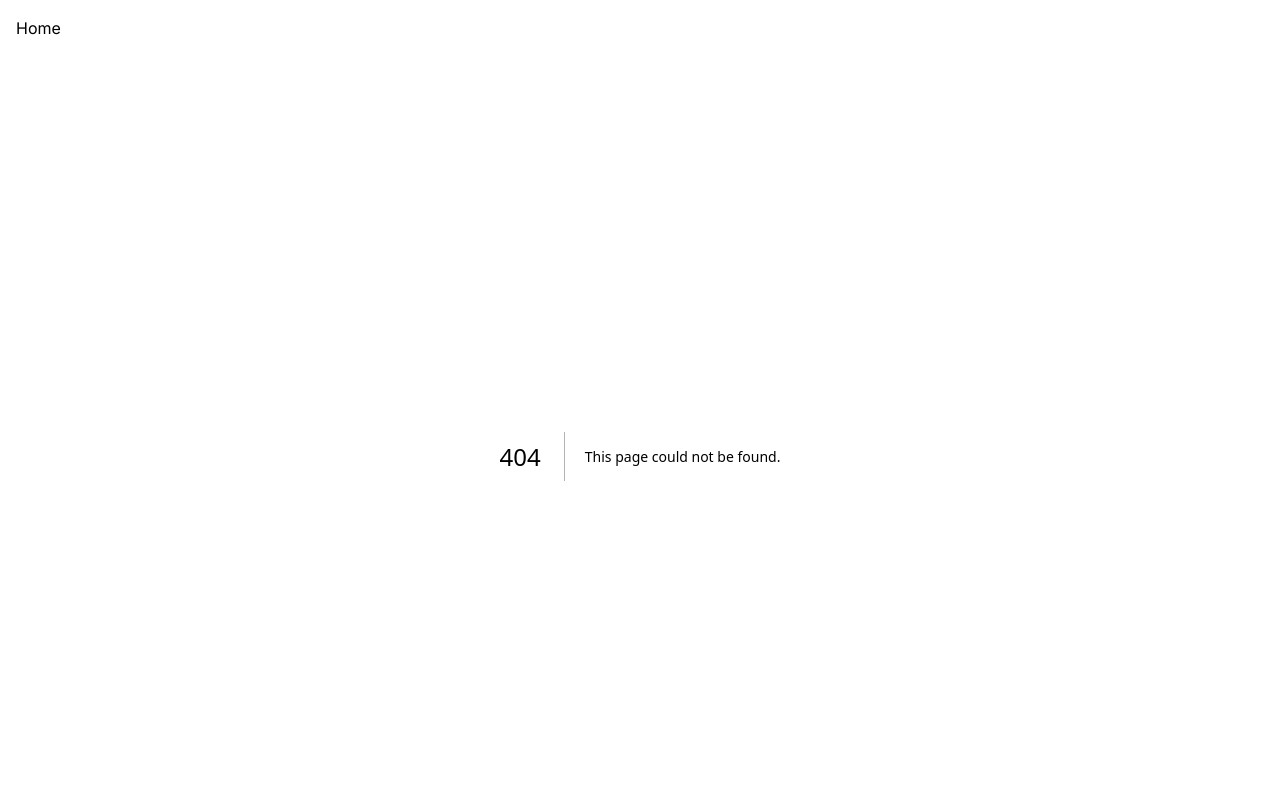
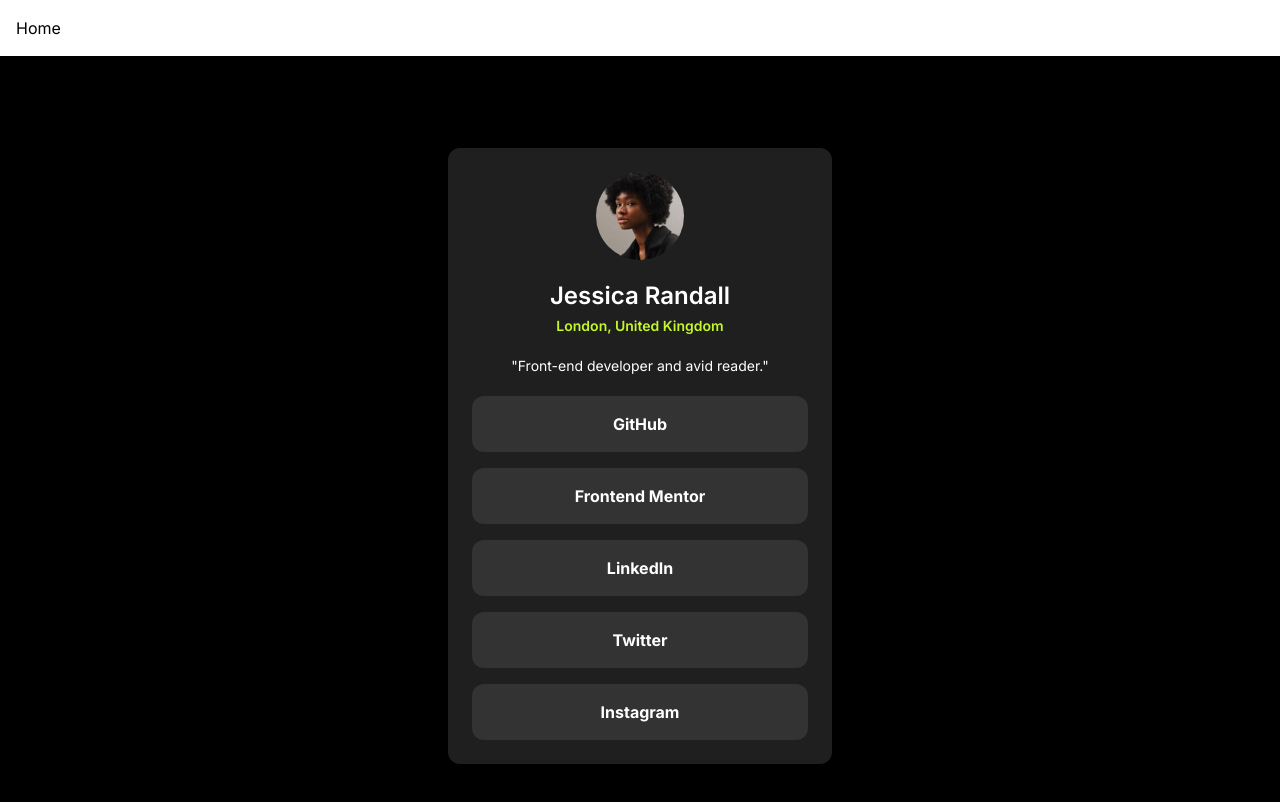
Before and after one commit to jgretton/frontend-mentor, a Next.js app: page /challenges/2 in a window 1280 px wide. Before the commit this address had no page. Shown: the top 802 px of the page. Built offline with nearby package versions, Linux system fonts and the light colour scheme.

Commit message:
Challenge 2
Added link to main page.

Created and completed challenge 2

image asset added

```diff
--- /dev/null
+++ b/app/challenges/2/page.js
@@ -0,0 +1,60 @@
+import Image from "next/image";
+import React from "react";
+import AvatarPhoto from "@/public/images/challenges/2/avatar-jessica.jpeg";
+
+import Link from "next/link";
+
+const links = [
+  { name: "GitHub", href: "#" },
+  { name: "Frontend Mentor", href: "#" },
+  { name: "LinkedIn", href: "#" },
+  { name: "Twitter", href: "#" },
+  { name: "Instagram", href: "#" },
+];
+
+const page = () => {
+  return (
+    <main className="grid h-full min-h-screen place-items-center bg-black p-4">
+      <article className="mx-auto w-full max-w-sm rounded-xl bg-[hsl(0,0%,12%)] p-6 text-white">
+        <figure className="grid place-items-center">
+          <h2 className="sr-only">Profile Information</h2>
+          <Image
+            src={AvatarPhoto}
+            alt="Avatar photo for Jessica Randall"
+            className="size-[5.5rem] rounded-full"
+          />
+          <figcaption className="mt-5 text-center">
+            <p className="text-2xl font-semibold">Jessica Randall</p>
+            <p className="text-Green mt-1 text-sm font-semibold">
+              London, United Kingdom
+            </p>
+          </figcaption>
+        </figure>
+
+        <section className="mt-5 text-center">
+          <h2 className="sr-only">Bio</h2>
+          <p className="text-sm">"Front-end developer and avid reader."</p>
+        </section>
+        <section className="mt-5">
+          <h2 className="sr-only">Social Links</h2>
+          <ul className="flex w-full flex-col items-center gap-4">
+            {links.map((link, index) => (
+              <li key={index} className="w-full text-center">
+                <Link
+                  href={link.href}
+                  role="button"
+                  aria-label={`Link to ${link.name}`}
+                  className="hover:bg-Green block w-full rounded-xl bg-[hsl(0,0%,20%)] py-4 text-center font-bold transition-colors hover:text-[hsl(0,0%,12%)]"
+                >
+                  {link.name}
+                </Link>
+              </li>
+            ))}
+          </ul>
+        </section>
+      </article>
+    </main>
+  );
+};
+
+export default page;
--- a/app/page.js
+++ b/app/page.js
@@ -1,6 +1,9 @@
 import Link from "next/link";
 
-const links = [{ name: "Challenge 1 - Receipe page", href: "/challenges/1" }];
+const links = [
+  { name: "Challenge 1 - Receipe page", href: "/challenges/1" },
+  { name: "Challenge 2 - Social links profile", href: "/challenges/2" },
+];
 
 export default function Home() {
   return (
```
Also changed, not shown: public/images/challenges/2/avatar-jessica.jpeg (added). Lines whose indentation alone changed are shown as unchanged.
